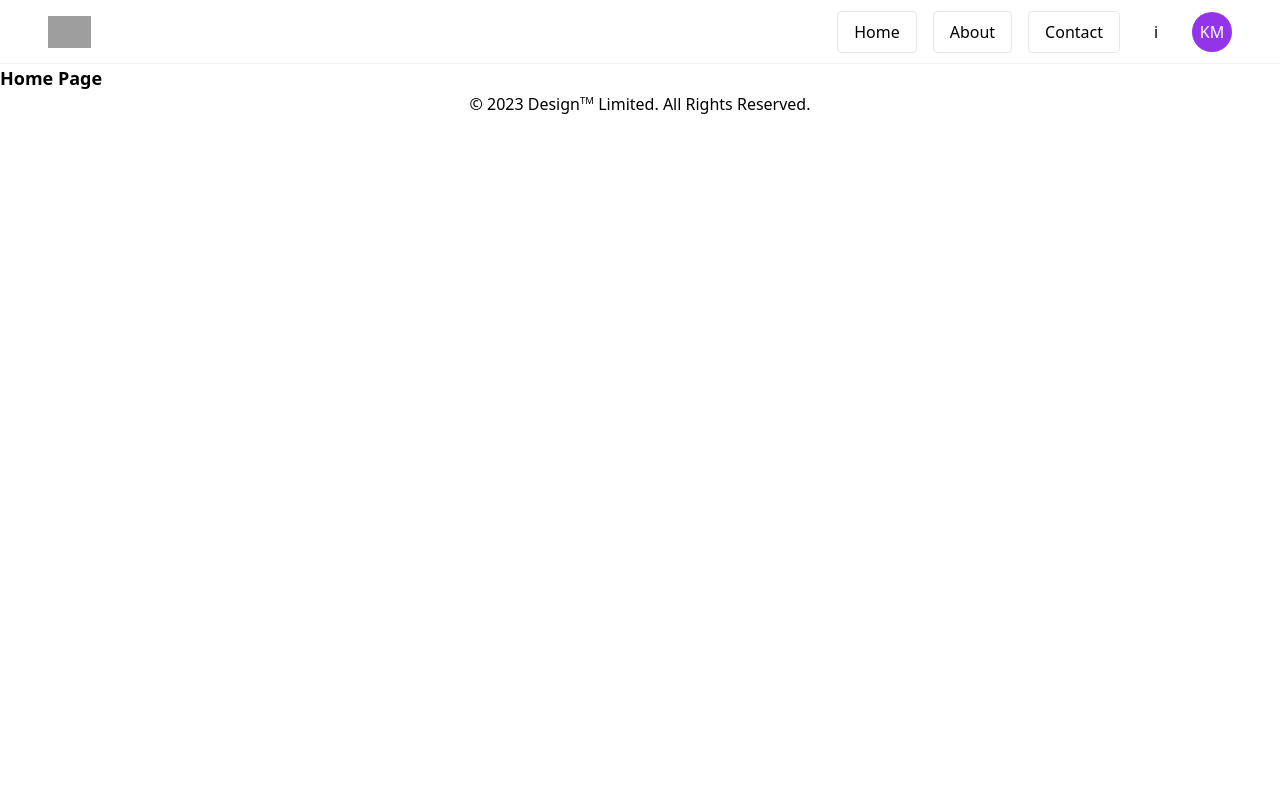
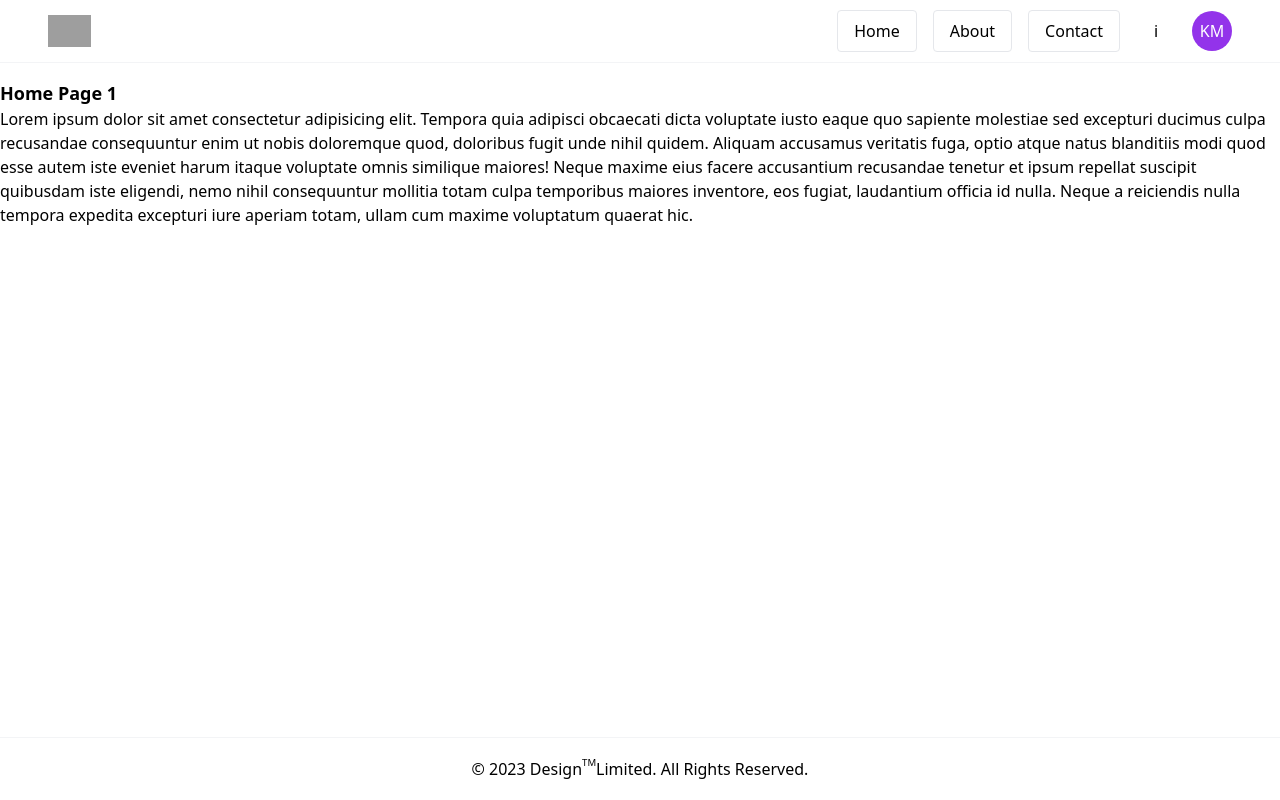
Before and after one commit to kamaledvoy/nuxt-studentapp, a Nuxt app: page / in a window 1280 px wide. Built offline with nearby package versions, Linux system fonts and the light colour scheme; grey boxes are pictures that could not be loaded.

Commit message:
add typescript

```diff
--- a/components/TheFooter.vue
+++ b/components/TheFooter.vue
@@ -1,5 +1,7 @@
 <template>
-  <div class="w-full h-16 font-normal text-center font-base text-grey-600">
+  <div
+    class="inline-flex items-center justify-center w-full h-16 font-normal text-center border-t border-gray-100 font-base text-grey-600"
+  >
     &copy; {{ new Date().getFullYear() }} Design<sup><small>TM</small></sup>
     Limited. All Rights Reserved.
   </div>
--- a/layouts/default.vue
+++ b/layouts/default.vue
@@ -1,7 +1,11 @@
 <template>
-  <div class="flex flex-col">
+  <div class="flex flex-col h-screen">
     <TheHeader />
-    <slot />
+    <div class="h-[calc(100vh-120px)] overflow-y-scroll">
+      <div class="container py-4 mx-auto">
+        <slot />
+      </div>
+    </div>
     <TheFooter />
   </div>
 </template>
--- a/nuxt.config.ts
+++ b/nuxt.config.ts
@@ -1,5 +1,9 @@
 // https://nuxt.com/docs/api/configuration/nuxt-config
 export default defineNuxtConfig({
+  typescript: {
+    strict: true,
+  },
+  modules: [async (inlineOptions, nuxt) => {}],
   components: [
     {
       path: "~/components",
--- a/pages/index.vue
+++ b/pages/index.vue
@@ -1,5 +1,20 @@
+<script lang="ts" setup></script>
+
 <template>
-  <div class="w-full h-full">
-    <h2 class="text-lg font-semibold text-grey-700">Home Page</h2>
+  <div v-for="item in 1">
+    <h2 class="text-lg font-semibold text-grey-700">Home Page {{ item }}</h2>
+    <div>
+      Lorem ipsum dolor sit amet consectetur adipisicing elit. Tempora quia
+      adipisci obcaecati dicta voluptate iusto eaque quo sapiente molestiae sed
+      excepturi ducimus culpa recusandae consequuntur enim ut nobis doloremque
+      quod, doloribus fugit unde nihil quidem. Aliquam accusamus veritatis fuga,
+      optio atque natus blanditiis modi quod esse autem iste eveniet harum
+      itaque voluptate omnis similique maiores! Neque maxime eius facere
+      accusantium recusandae tenetur et ipsum repellat suscipit quibusdam iste
+      eligendi, nemo nihil consequuntur mollitia totam culpa temporibus maiores
+      inventore, eos fugiat, laudantium officia id nulla. Neque a reiciendis
+      nulla tempora expedita excepturi iure aperiam totam, ullam cum maxime
+      voluptatum quaerat hic.
+    </div>
   </div>
 </template>
```
